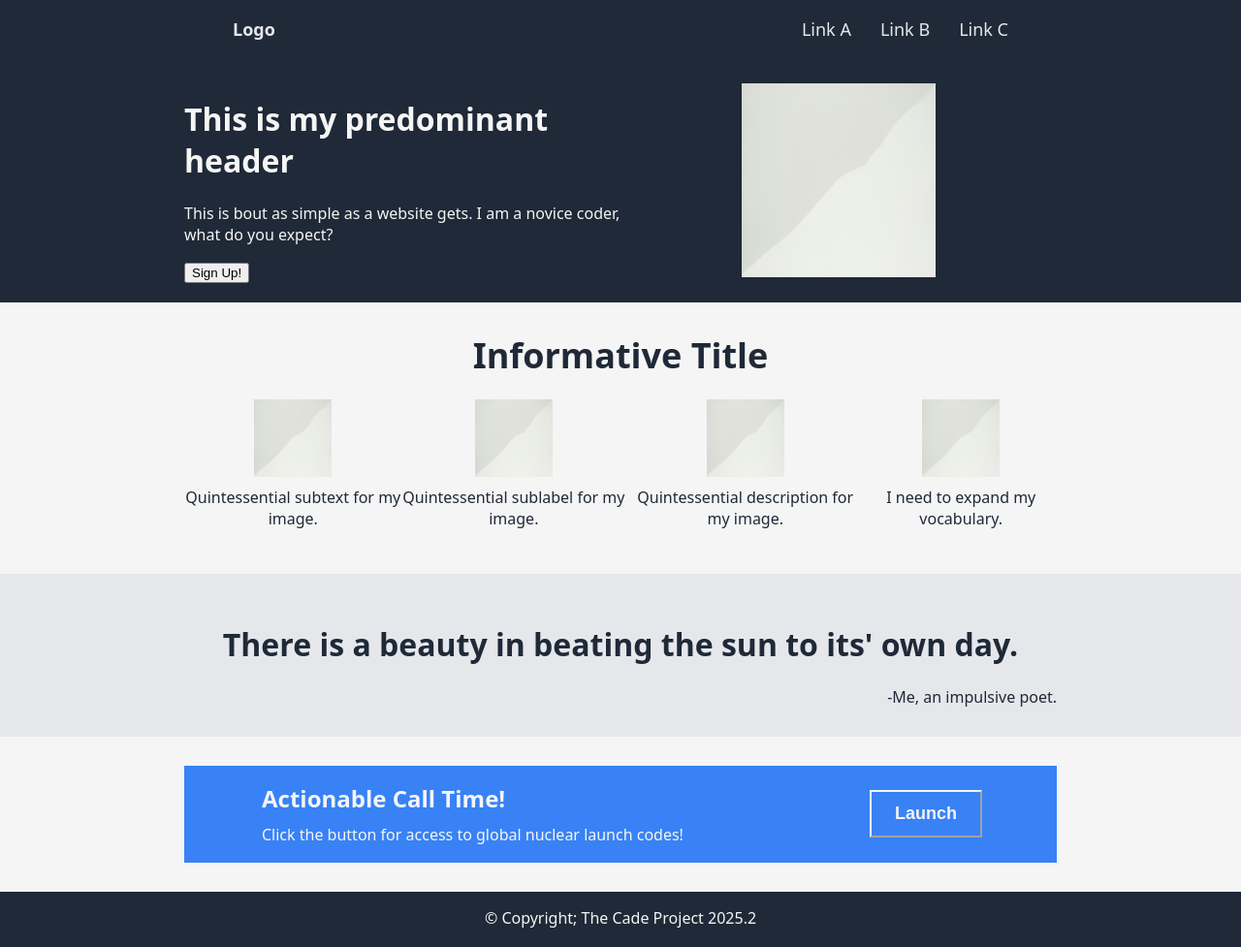
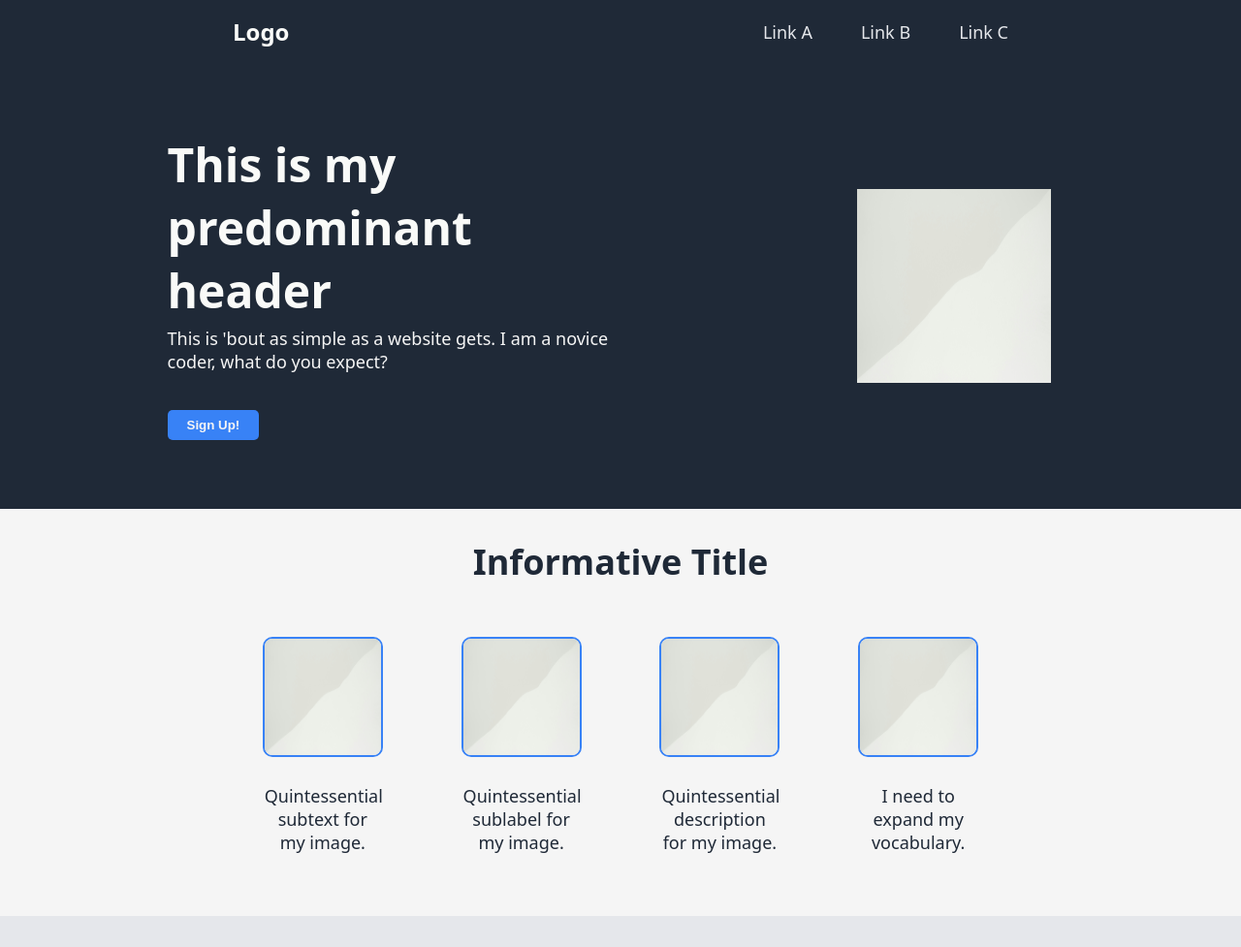
Before and after one commit to CadeDPronk/Live-Project-1, a plain HTML site: page index.html in a window 1280 px wide. Shown: the top 977 px of the page at 97% size. Drawn offline with Linux system fonts and the light colour scheme.

Commit message:
final content border/width tweaks to correspond with project ref

```diff
--- a/css/style.css
+++ b/css/style.css
@@ -10,7 +10,7 @@ body {
     flex:1 1 0;
     flex-direction: column;
     margin:0 auto;
-    height:100vh;
+    /* height:100vh; */
 
 }
 main {
@@ -36,11 +36,12 @@ align-items: center;
 width:100vh;
 }
 header h1{
-    font-size:18px;
+    font-size:24px;
+    color:#f9faf8;
 }
 .headlinks {
     display:flex;
-    gap:30px;
+    gap:50px;
 
 }
 a {
@@ -61,18 +62,48 @@ a:hover{
     display:flex;
     justify-content: space-between;
     align-items: center;
-width:900px;
+width:935px;
 padding:20px;
+
 }
 .lda{
     width:50%;
 }
+.lda p {
+padding-top:5px;
+margin-top:0;
+font-size:18px;
+}
+.lda h1 {
+   font-size:48px;
+font-weight:900;
+color:#f9faf8;
+margin:0;
+padding:0;
+}
+.lda button {
+    padding:8px 20px;
+    background-color: #3882f6;
+    border-radius:5px;
+    color:whitesmoke;
+    border:none;
+    margin-top:20px;
+    font-weight:bold;
+}
+.lda button:hover {
+    background-color: #294c83;
+    cursor: pointer;
+}
 .rda {
     width:50%;
     display:flex;
-    justify-content: center;
+    justify-content: end;
     align-items: center;
 }
+.rda img {
+    margin-right:24px;
+}
+
 .secb
 {
     width:100%;
@@ -86,7 +117,7 @@ padding:20px;
     justify-content: space-between;
     align-items: center;
     padding: 30px 40px;
-    width:900px;
+    width:800px;
     flex-direction:column;
 
 }
@@ -96,13 +127,18 @@ padding:20px;
     margin-bottom:5px;
     margin-top:0;
     padding:0;
+    color:#1f2937
 }
 .secb ul {
     display:flex;
     justify-content: space-evenly;
     align-items: center;
     padding:0;
-
+    width:900px;
+}
+.secb p {
+    font-size:18px;
+    width:120px;
 }
 .secb li {
     list-style-type: none;
@@ -116,6 +152,16 @@ padding:20px;
     align-items: center;
     gap:10px;
 }
+.secb li img {
+    width:120px;
+    height:120px;
+    border-radius:10px;
+    border:2px solid #3882f6;
+
+}
+.secb h1 {
+    padding-bottom:20px;
+}
 .secc {
     background-color: #E5E7EB;
     color:#1f2937;
@@ -127,11 +173,19 @@ padding:20px;
     justify-content:center;
     align-items: center;
     padding: 30px 40px;
-    width:900px;
+    width:700px;
     flex-direction:column;
 }
 .secc h1 {
     text-align:center;
+    font-size:36px;
+    font-style:italic;
+    font-weight:200;
+    padding-bottom:20px;
+}
+.secc p2 {
+    font-weight:bold;
+    font-size: 24px;
 }
 .secc .content p2 {
     text-align:end;
@@ -140,25 +194,28 @@ padding:20px;
 .secd{
     background-color: whitesmoke;
     width:100%;
-
+    min-height:330px;
     display:flex;
     justify-content: center;
     align-items: center;
+}
+.seca, .secb, .secc {
+    display:flex;
+    flex:1;
+    min-height:420px;
 }
 .secb, .secc, .secd {
     display:flex;
     justify-content: center;
     width:100vw;
-    flex:1;
 }
 .lp {
-
     background-color:#3882f6;
    flex:1;
     padding-left:80px;
     text-align:start;
     width:100%;
-    height:100px;
+    height:150px;
     align-content: center;
 }
 .lnch {
@@ -167,8 +224,7 @@ padding:20px;
     background-color: #3882f6;
     align-items:center;
     width:30%;
-
-    height:100px
+    height:150px
 }
 .button {
     padding:12px 24px;
@@ -182,9 +238,9 @@ padding:20px;
     display:flex;
     justify-content: space-between;
     align-items:center;
-    padding: 30px 40px;
-    width:900px;
-
+    width:945px;
+    border-radius: 10px;
+    overflow: hidden;
 }
 .lp h2 {
     font-size:24px;
@@ -193,13 +249,10 @@ padding:20px;
     margin-top:0;
     padding:0;
 }
-
 .lp p {
 font-size:16px;
-
 }
 .button:hover {
-    background-color: #1f2937;
-    color: #3882f6;
+    background-color: rgb(168, 0, 0);
+    color: whitesmoke;
     cursor: pointer;}
-    /* polish cta then commit tn */
--- a/index.html
+++ b/index.html
@@ -19,7 +19,7 @@
 
          <div class="seca"><div class="lda">
             <h1>This is my predominant header</h1>
-            <p>This is bout as simple as a website gets. I am a novice coder, what do you expect?</p>
+            <p>This is 'bout as simple as a website gets. I am a novice coder, what do you expect?</p>
             <button type="button" placeholder="Sign Up!">Sign Up!
        </button></div><div class="rda"><img src="./images/refimg.jpg" width="200px" height="200px" alt="unrelated-image" ></div>
     </div>
@@ -27,10 +27,10 @@
         <div class="secb"><div class="content">
             <h1>Informative Title</h1>
             <ul>
-                <li><img src="./images/refimg.jpg" width="80px" height="80px">Quintessential subtext for my image.</li>
-                <li><img src="./images/refimg.jpg"width="80px" height="80px">Quintessential sublabel for my image.</li>
-                <li><img src="./images/refimg.jpg"width="80px" height="80px">Quintessential description for my image.</li>
-                <li><img src="./images/refimg.jpg"width="80px" height="80px">I need to expand my vocabulary.</li>
+                <li><img src="./images/refimg.jpg" width="80px" height="80px"><p>Quintessential subtext for my image.</p></li>
+                <li><img src="./images/refimg.jpg"width="80px" height="80px"><p>Quintessential sublabel for my image.</p></li>
+                <li><img src="./images/refimg.jpg"width="80px" height="80px"><p>Quintessential description for my image.</p></li>
+                <li><img src="./images/refimg.jpg"width="80px" height="80px"><p>I need to expand my vocabulary.</p></li>
             </ul>
         </div></div>
 
```
